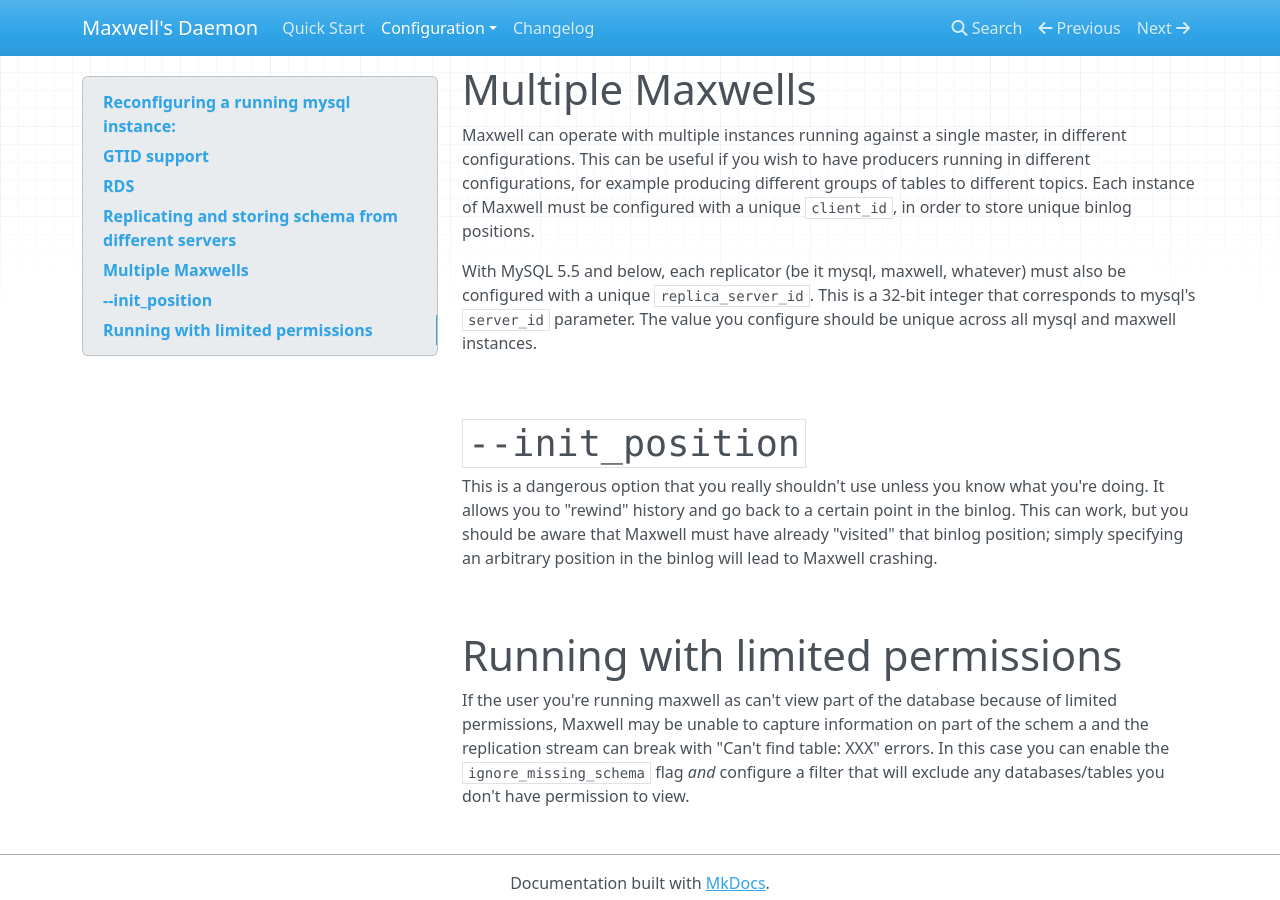
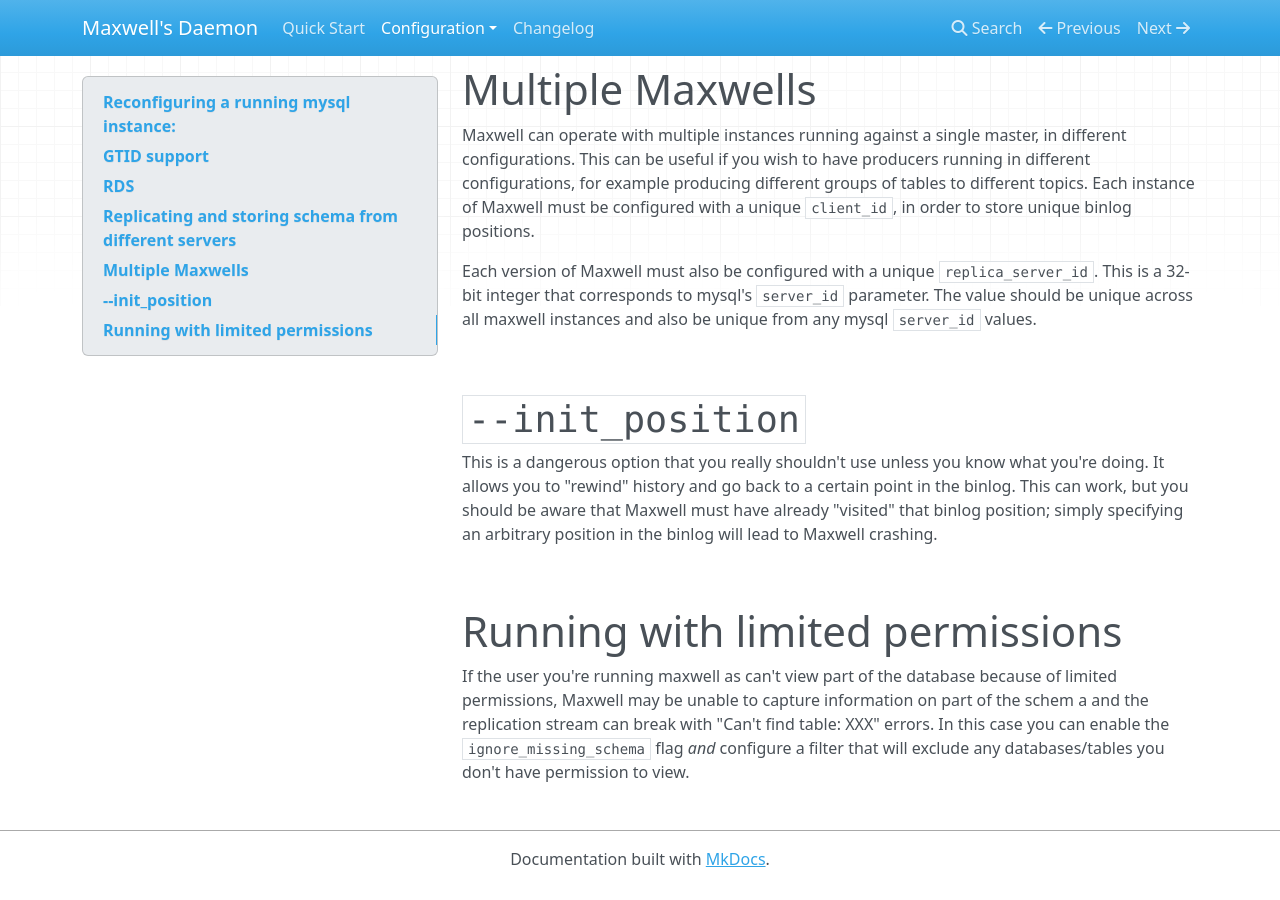
Before and after one commit to zendesk/maxwell, an MkDocs documentation site: the page built from docs/docs/deployment.md, in a window 1280 px wide and 900 px high, scrolled down 1428 px. Built offline with MkDocs 1.6.1, drawn with Linux system fonts in a browser that asks for light colours; nearby versions of some CDN libraries.

Commit message:
update docs around replica_server_id

```diff
--- a/docs/docs/deployment.md
+++ b/docs/docs/deployment.md
@@ -61,10 +61,10 @@
 tables to different topics.  Each instance of Maxwell must be configured with a
 unique `client_id`, in order to store unique binlog positions.
 
-With MySQL 5.5 and below, each replicator (be it mysql, maxwell, whatever) must
-also be configured with a unique `replica_server_id`.  This is a 32-bit integer
-that corresponds to mysql's `server_id` parameter.  The value you configure
-should be unique across all mysql and maxwell instances.
+Each version of Maxwell must also be configured with a unique
+`replica_server_id`.  This is a 32-bit integer that corresponds to mysql's
+`server_id` parameter.  The value should be unique across all maxwell instances
+and also be unique from any mysql `server_id` values.
 
 # `--init_position`
 
```
